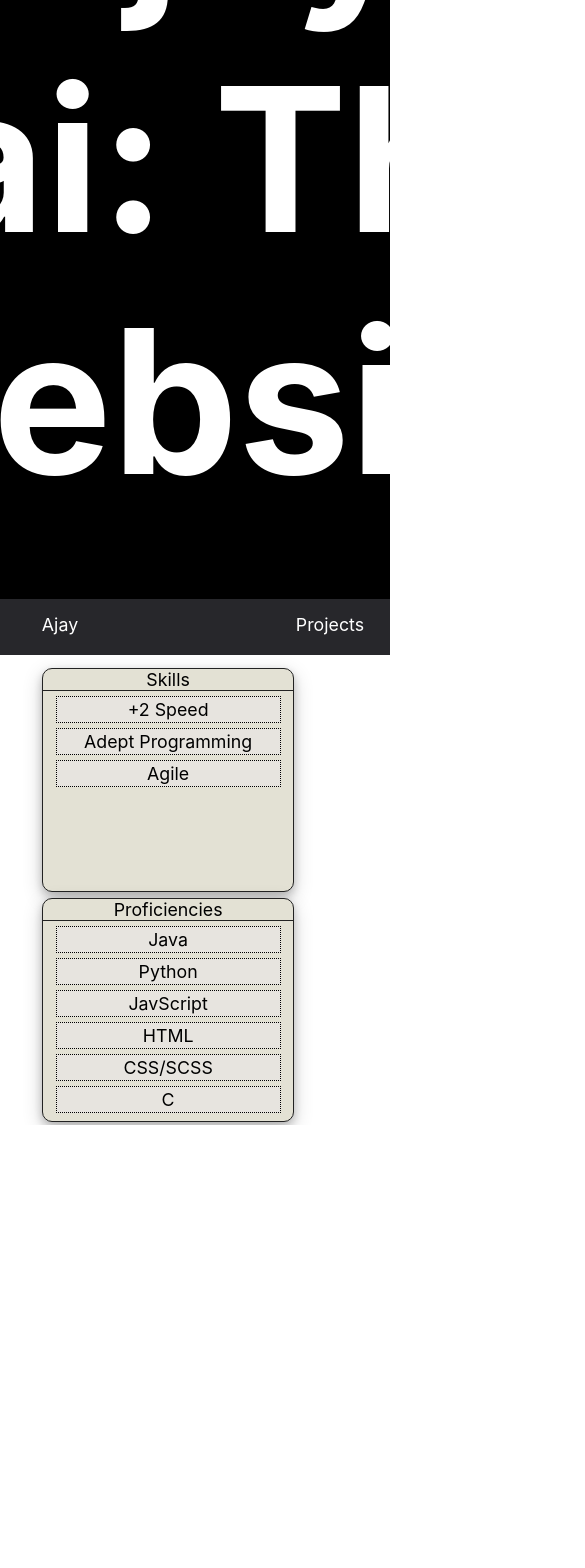
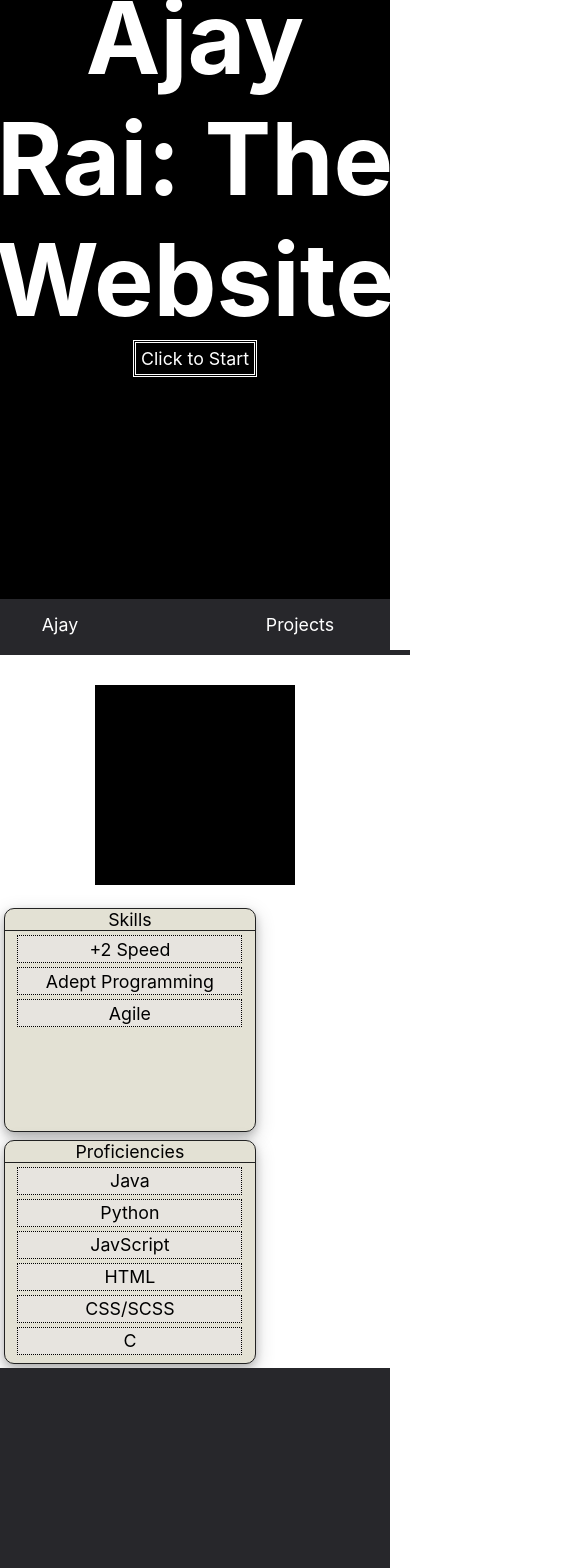
Before and after one commit to ajay-sr/Website, a React (Create React App) app: page / in a window 390 px wide. Shown: the part 245-1813 px from the top of the page, 585 px wide, since content can reach past the window. Before the commit the page ends 1370 px from the top, so only its background shows below. Built offline with nearby package versions, Linux system fonts and the light colour scheme.

Commit message:
added dropdown component and updated the main page

```diff
--- a/src/App.css
+++ b/src/App.css
@@ -10,36 +10,22 @@
   position: relative;
 }
 
-.App-logo {
-  height: 40vmin;
-  pointer-events: none;
+.quickSumm{
+  display: flex;
+  flex-direction: row;
+  align-items: center;
+  justify-content: center;
 }
 
-@media (prefers-reduced-motion: no-preference) {
-  .App-logo {
-    animation: App-logo-spin infinite 20s linear;
-  }
-}
-
-.App-link {
-  color: #61dafb;
-}
-
-@keyframes App-logo-spin {
-  from {
-    transform: rotate(0deg);
-  }
-  to {
-    transform: rotate(360deg);
-  }
-}
-
-img{
-  max-width: 100%;
+.pfp{
+  background-color: black;
+  width: 200px;
+  height: 200px;
+  margin: 5%;
 }
 
 .cardSec{
-  width: 80%;
+  width: 70%;
   display: flex;
   flex-direction: row;
   justify-content: space-evenly;
@@ -47,12 +33,16 @@ img{
 
 .cardSec .card{
   min-width: 250px;
-  width: 25%;
+  width: 50%;
   background: #E3E1D4;
 }
 
 @media only screen and (max-width: 600px){
     .cardSec{
+      width: 100%;
+      flex-direction: column;
+    }
+    .infoSec{
       flex-direction: column;
     }
 }
@@ -75,3 +65,28 @@ img{
   border: 1px dotted black;
   background-color: #E7E4DF;
 }
+
+.mainSec{
+  display: flex;
+  flex-direction: column;
+  width: 80%;
+}
+
+@media only screen and (max-width: 768px){
+  .mainSec{
+    width: 100%;
+  }
+}
+
+@media only screen and (max-width: 1024px){
+  .quickSumm{
+    width: 100%;
+    flex-direction: column;
+  }
+}
+
+.contact{
+  width: 100%;
+  height: 200px;
+  background: #27272B;
+}
--- a/src/App.js
+++ b/src/App.js
@@ -10,6 +10,9 @@ function App() {
     <div className="App">
       <Banner/>
       <Header/>
+      <div className="mainSec">
+        <div className="quickSumm">
+          <div className="pfp"/>
           <div className="cardSec">
             <Card title="Skills"><ul className="cardList">
               <li className="listItem"><Hidder display="+2 Speed">Increase speed by 2</Hidder></li>
@@ -26,7 +29,10 @@ function App() {
               <li className="listItem">C</li>
             </ul></Card>
           </div>
-
+        </div>
+        <div className="additionalInfo"></div>
+      </div>
+      <div className="contact"></div>
     </div>
   );
 }
--- a/src/components/Banner/Banner.css
+++ b/src/components/Banner/Banner.css
@@ -13,6 +13,13 @@
 
 .siteTitle{
     font-size: 200px;
+    margin: 0;
+}
+
+@media only screen and (max-width: 1175px) {
+    .siteTitle{
+        font-size: 100px;
+    }
 }
 
 .startButton{
--- /dev/null
+++ b/src/components/Dropdown/Dropdown.css
@@ -0,0 +1,27 @@
+.hidden{
+    display: flex;
+    flex-direction: column;
+    justify-content: center;
+    align-items: center;
+    visibility: hidden;
+    position: absolute;
+    top: 99%;
+    right: 0;
+    width: 150%;
+    padding: 5% 0;
+    border: 1px black solid;
+    height: auto;
+}
+
+.dropdownAcc{
+    width: 100%;
+}
+
+.hidden.display{
+    visibility: visible;
+}
+
+.dropdown{
+    position: relative;
+    width: 200px;
+}
--- /dev/null
+++ b/src/components/Dropdown/Dropdown.js
@@ -0,0 +1,22 @@
+import React, {Component} from 'react';
+import './Dropdown.css';
+
+class Dropdown extends Component {
+    constructor(props){
+        super(props);
+        this.state = {showProjects:false};
+    }
+
+    toggleProjects = () => {
+        this.setState({showProjects:!this.state.showProjects})
+    }
+
+    render () {
+    return (
+        <div className={`dropdown ${this.props.className | ""}`} onMouseLeave={this.toggleProjects}>
+            <div className="btn dropdownAcc" onMouseEnter={() => {if (!this.state.showProjects) this.toggleProjects()}} >{this.props.title}</div>
+            <div className={`hidden ${this.state.showProjects?"display":''}`}>{this.props.children}</div>
+        </div>)
+    };
+}
+export default Dropdown;
--- a/src/components/Header/Header.css
+++ b/src/components/Header/Header.css
@@ -40,3 +40,19 @@
 .infoSec .btn{
     width: auto;
 }
+
+.mainHeader .hidden{
+    background: #E3E1D4;
+}
+
+.projectItem{
+    width: 80%;
+    text-decoration: none;
+    color: black;
+    padding-top: 4%;
+    padding-bottom: 2%;
+    border-bottom: 1px black dotted;
+}
+.projectItems:active{
+    color: black
+}
--- a/src/components/Header/Header.js
+++ b/src/components/Header/Header.js
@@ -1,7 +1,7 @@
 import React, {Component} from 'react';
 import './Header.css';
 import Button from 'components/Button/Button';
-
+import Dropdown from 'components/Dropdown/Dropdown';
 class Header extends Component {
     constructor(props) {
         super(props)
@@ -23,7 +23,10 @@ class Header extends Component {
             <div className={`buffer ${this.state.stickyTop? 'stick': ''}`}/>
             <div className={`mainHeader ${this.state.stickyTop? 'stick': ''}`}>
                 <Button className="homeBtn">Ajay</Button>
-                <Button>Projects</Button>
+                <Dropdown title="Projects">
+                    <a className="projectItem" href="https://sample-maker.herokuapp.com/">Sample Maker</a>
+                    <a className="projectItem" href='#'>Fire Emblem Database (WIP)</a>
+                </Dropdown>
             </div>
         </div>)
     };
```
Lines whose indentation alone changed are shown as unchanged.
